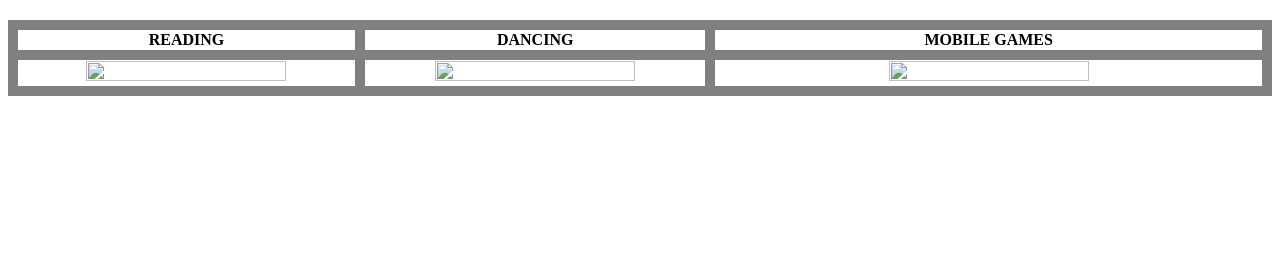
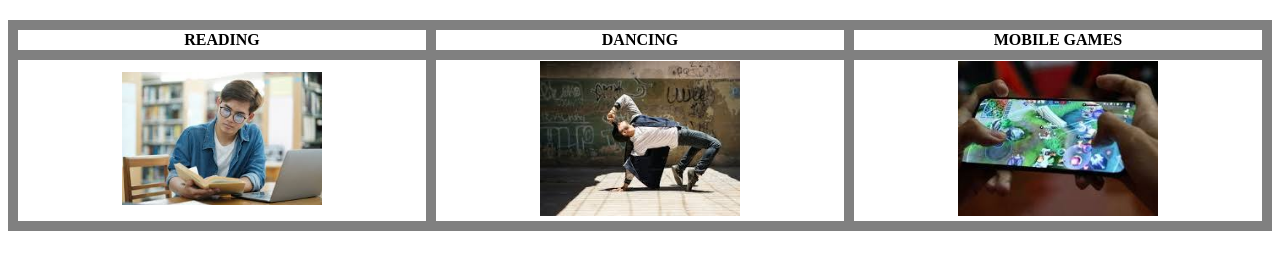
Before and after one commit to Reyesshan07/BSCS-2H-REYES, a plain HTML site: page HTML BASICS/Hobbies.html in a window 1280 px wide. Shown: the part 86-356 px from the top of the page. Drawn offline with Linux system fonts and the light colour scheme; the site is published under a folder, as on GitHub Pages, so addresses that start at the root find nothing.

Commit message:
Update Hobbies.html

```diff
--- a/HTML BASICS/Hobbies.html
+++ b/HTML BASICS/Hobbies.html
@@ -3,7 +3,7 @@
   <head>
     <Title>Hobbies</Title>
 
-   <a href="/index.html">Home Page</a>
+   <a href="index.html">Home Page</a>
    <br>
    <h1><strong>My Hobbies</strong></h1>
    <head>
@@ -36,9 +36,9 @@
             <th>MOBILE GAMES</th>
 
         <tr>
-            <td><img src="/Reading.jpeg" width="100%" height="100%"></td>
-            <td><img src="/Dancing.jpeg" width="100%" height="100%"></td>
-            <td><img src="/Mobile Games.jpeg"width="100%" height="200%"</td>
+            <td><img src="Reading.jpeg" width="100%" height="100%"></td>
+            <td><img src="Dancing.jpeg" width="100%" height="100%"></td>
+            <td><img src="Mobile Games.jpeg"width="100%" height="200%"</td>
 
 
         </tr>
```
